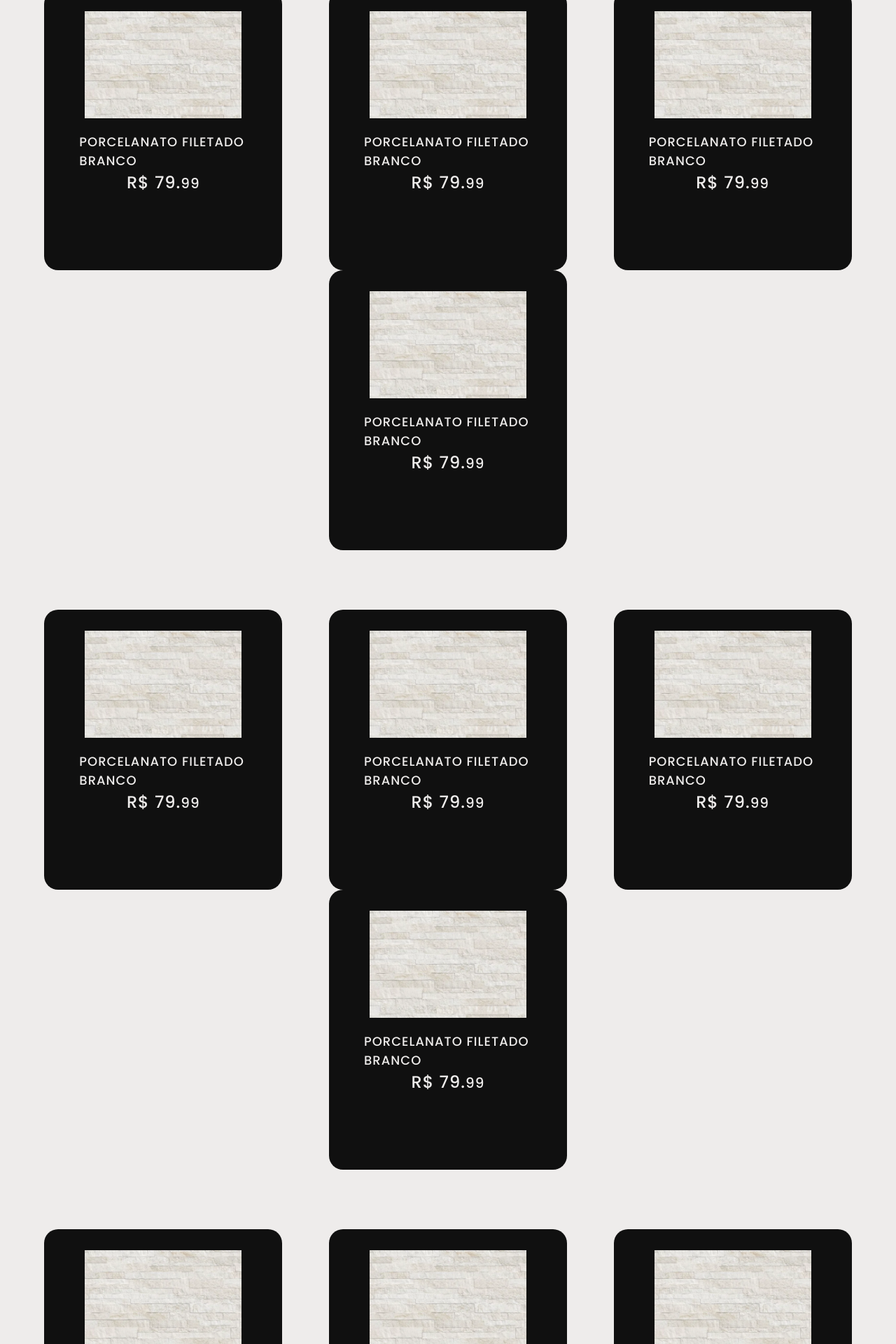
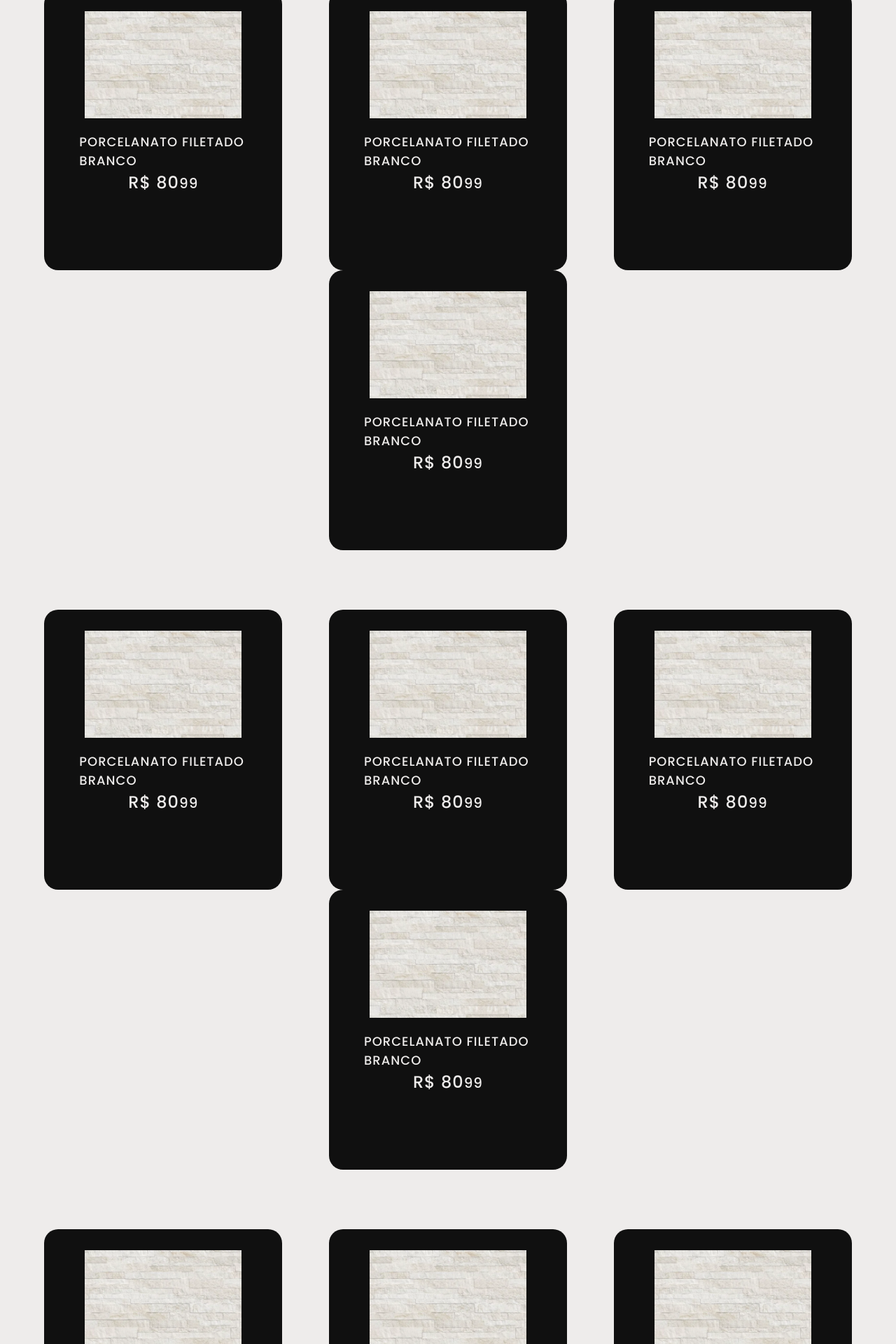
Before and after one commit to joao-ropke/Projeto-semestral, a PHP site: page / in a window 1280 px wide; the page is wider, and only the part inside the window is pictured. Shown: the part 1119-3039 px from the top of that part at 70% size. Run offline with PHP 8.4, Linux system fonts and the light colour scheme.

Commit message:
alteração no preço

```diff
--- a/index.php
+++ b/index.php
@@ -116,7 +116,7 @@
             <img src="img/porcelanato.webp">
             <div class="contentBx">
                 <h3>porcelanato Filetado Branco</h3>
-                <h2 class="preço">R$ 79.<small>99</small></h2>
+                <h2 class="preço">R$ 80<small>99</small></h2>
                 <a href="#" class="compra">Compre Agora</a>
             </div>
         </section>
@@ -124,7 +124,7 @@
             <img src="img/porcelanato.webp">
             <div class="contentBx">
                 <h3>porcelanato Filetado Branco</h3>
-                <h2 class="preço">R$ 79.<small>99</small></h2>
+                <h2 class="preço">R$ 80<small>99</small></h2>
                 <a href="#" class="compra">Compre Agora</a>
             </div>
         </section>
@@ -133,7 +133,7 @@
 
             <div class="contentBx">
                 <h3>porcelanato Filetado Branco</h3>
-                <h2 class="preço">R$ 79.<small>99</small></h2>
+                <h2 class="preço">R$ 80<small>99</small></h2>
                 <a href="#" class="compra">Compre Agora</a>
             </div>
         </section>
@@ -141,7 +141,7 @@
             <img src="img/porcelanato.webp">
             <div class="contentBx">
                 <h3>porcelanato Filetado Branco</h3>
-                <h2 class="preço">R$ 79.<small>99</small></h2>
+                <h2 class="preço">R$ 80<small>99</small></h2>
                 <a href="#" class="compra">Compre Agora</a>
             </div>
         </section>
@@ -152,7 +152,7 @@
             <img src="img/porcelanato.webp">
             <div class="contentBx">
                 <h3>porcelanato Filetado Branco</h3>
-                <h2 class="preço">R$ 79.<small>99</small></h2>
+                <h2 class="preço">R$ 80<small>99</small></h2>
                 <a href="#" class="compra">Compre Agora</a>
             </div>
         </section>
@@ -160,7 +160,7 @@
             <img src="img/porcelanato.webp">
             <div class="contentBx">
                 <h3>porcelanato Filetado Branco</h3>
-                <h2 class="preço">R$ 79.<small>99</small></h2>
+                <h2 class="preço">R$ 80<small>99</small></h2>
                 <a href="#" class="compra">Compre Agora</a>
             </div>
         </section>
@@ -169,7 +169,7 @@
 
             <div class="contentBx">
                 <h3>porcelanato Filetado Branco</h3>
-                <h2 class="preço">R$ 79.<small>99</small></h2>
+                <h2 class="preço">R$ 80<small>99</small></h2>
                 <a href="#" class="compra">Compre Agora</a>
             </div>
         </section>
@@ -177,7 +177,7 @@
             <img src="img/porcelanato.webp">
             <div class="contentBx">
                 <h3>porcelanato Filetado Branco</h3>
-                <h2 class="preço">R$ 79.<small>99</small></h2>
+                <h2 class="preço">R$ 80<small>99</small></h2>
                 <a href="#" class="compra">Compre Agora</a>
             </div>
         </section>
@@ -188,7 +188,7 @@
             <img src="img/porcelanato.webp">
             <div class="contentBx">
                 <h3>porcelanato Filetado Branco</h3>
-                <h2 class="preço">R$ 79.<small>99</small></h2>
+                <h2 class="preço">R$ 80<small>99</small></h2>
                 <a href="#" class="compra">Compre Agora</a>
             </div>
         </section>
@@ -196,7 +196,7 @@
             <img src="img/porcelanato.webp">
             <div class="contentBx">
                 <h3>porcelanato Filetado Branco</h3>
-                <h2 class="preço">R$ 79.<small>99</small></h2>
+                <h2 class="preço">R$ 80<small>99</small></h2>
                 <a href="#" class="compra">Compre Agora</a>
             </div>
         </section>
@@ -205,7 +205,7 @@
 
             <div class="contentBx">
                 <h3>porcelanato Filetado Branco</h3>
-                <h2 class="preço">R$ 79.<small>99</small></h2>
+                <h2 class="preço">R$ 80<small>99</small></h2>
                 <a href="#" class="compra">Compre Agora</a>
             </div>
         </section>
@@ -213,7 +213,7 @@
             <img src="img/porcelanato.webp">
             <div class="contentBx">
                 <h3>porcelanato Filetado Branco</h3>
-                <h2 class="preço">R$ 79.<small>99</small></h2>
+                <h2 class="preço">R$ 80<small>99</small></h2>
                 <a href="#" class="compra">Compre Agora</a>
             </div>
         </section>
```
